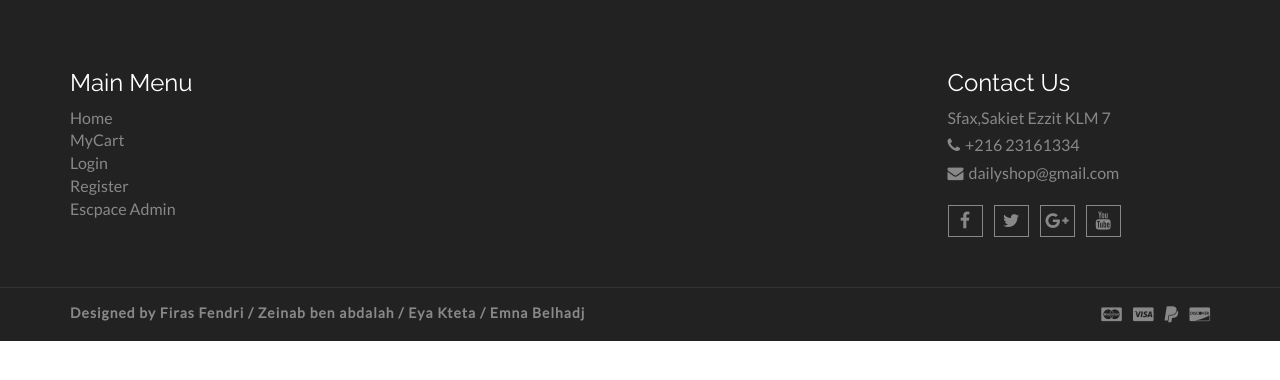
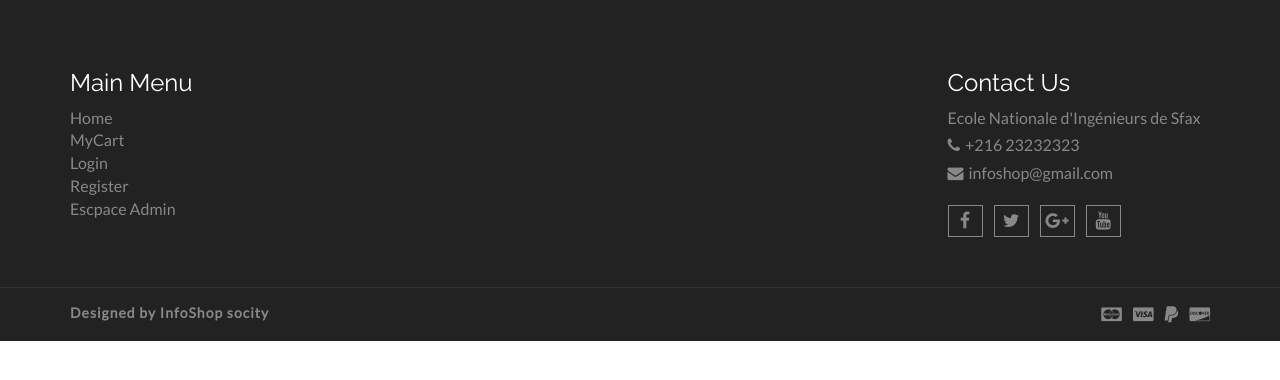
Before and after one commit to moncef-rgb/ecommerce, a PHP site: page /login.php in a window 1280 px wide. Shown: the part 167-547 px from the top of the page. Run offline with PHP 8.4, Linux system fonts and the light colour scheme; some libraries are stand-ins or nearby versions.

Commit message:
Quelque modification

```diff
--- a/view/includes/footer.php
+++ b/view/includes/footer.php
@@ -17,7 +17,7 @@
                       <li><a href="cart.php">MyCart</a></li>
                       <li><a href="index.php">Login</a></li>
                       <li><a href="register.php">Register</a></li>
-                      <li><a href="/../notre_site/admin/">Escpace Admin</a></li>
+                      <li><a href="/../projetPHP/admin/">Escpace Admin</a></li>
                     </ul>
                   </div>
                 </div>
@@ -32,10 +32,10 @@
                     <div class="aa-footer-widget">
                       <h3>Contact Us</h3>
                       <address>
-                        <p> Sfax,Sakiet Ezzit KLM 7
+                        <p> Ecole Nationale d'Ingénieurs de Sfax
                         </p>
-                        <p><span class="fa fa-phone"></span>+216 23161334</p>
-                        <p><span class="fa fa-envelope"></span>dailyshop@gmail.com</p>
+                        <p><span class="fa fa-phone"></span>+216 23232323</p>
+                        <p><span class="fa fa-envelope"></span>infoshop@gmail.com</p>
                       </address>
                       <div class="aa-footer-social"> <a href="#"><span class="fa fa-facebook"></span></a> <a href="#"><span class="fa fa-twitter"></span></a> <a href="#"><span class="fa fa-google-plus"></span></a> <a href="#"><span class="fa fa-youtube"></span></a> </div>
                     </div>
@@ -53,7 +53,7 @@
         <div class="row">
           <div class="col-md-12">
             <div class="aa-footer-bottom-area">
-              <p>Designed by <a href="http://www.markups.io/">Firas Fendri / Zeinab ben abdalah / Eya Kteta / Emna Belhadj</a></p>
+              <p>Designed by <a href="http://www.markups.io/">InfoShop socity</a></p>
               <div class="aa-footer-payment"> <span class="fa fa-cc-mastercard"></span> <span class="fa fa-cc-visa"></span> <span class="fa fa-paypal"></span> <span class="fa fa-cc-discover"></span> </div>
             </div>
           </div>
--- a/view/login.php
+++ b/view/login.php
@@ -48,7 +48,7 @@ include("../controller/LoginController.php");
           $use=$usr->getAuth();
           $c_email=$_POST['email'];
           $c_pass=$_POST['pass'];
-          $check_customer = (DB::connect()->query("select * from customers where customer_email='$c_email' AND customer_pass='$c_pass'"))->rowCount() ;
+          $check_customer = (DB::connect()->query("select * from customer where customer_email='$c_email' AND customer_pass='$c_pass'"))->rowCount() ;
           if($check_customer==0){
             echo"<script>alert('Password or Email is incorrect! plz try again')</script>";
           }
```
